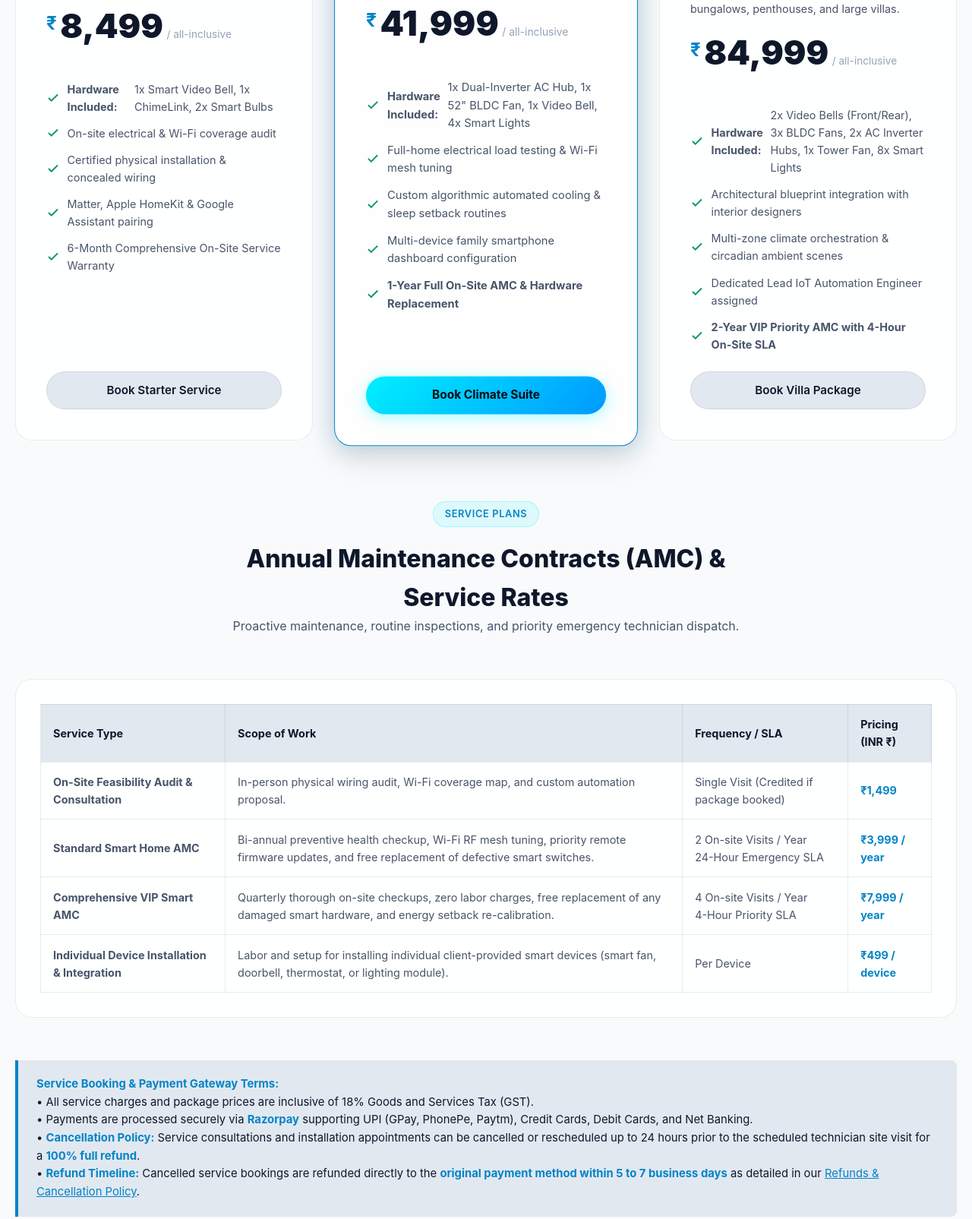
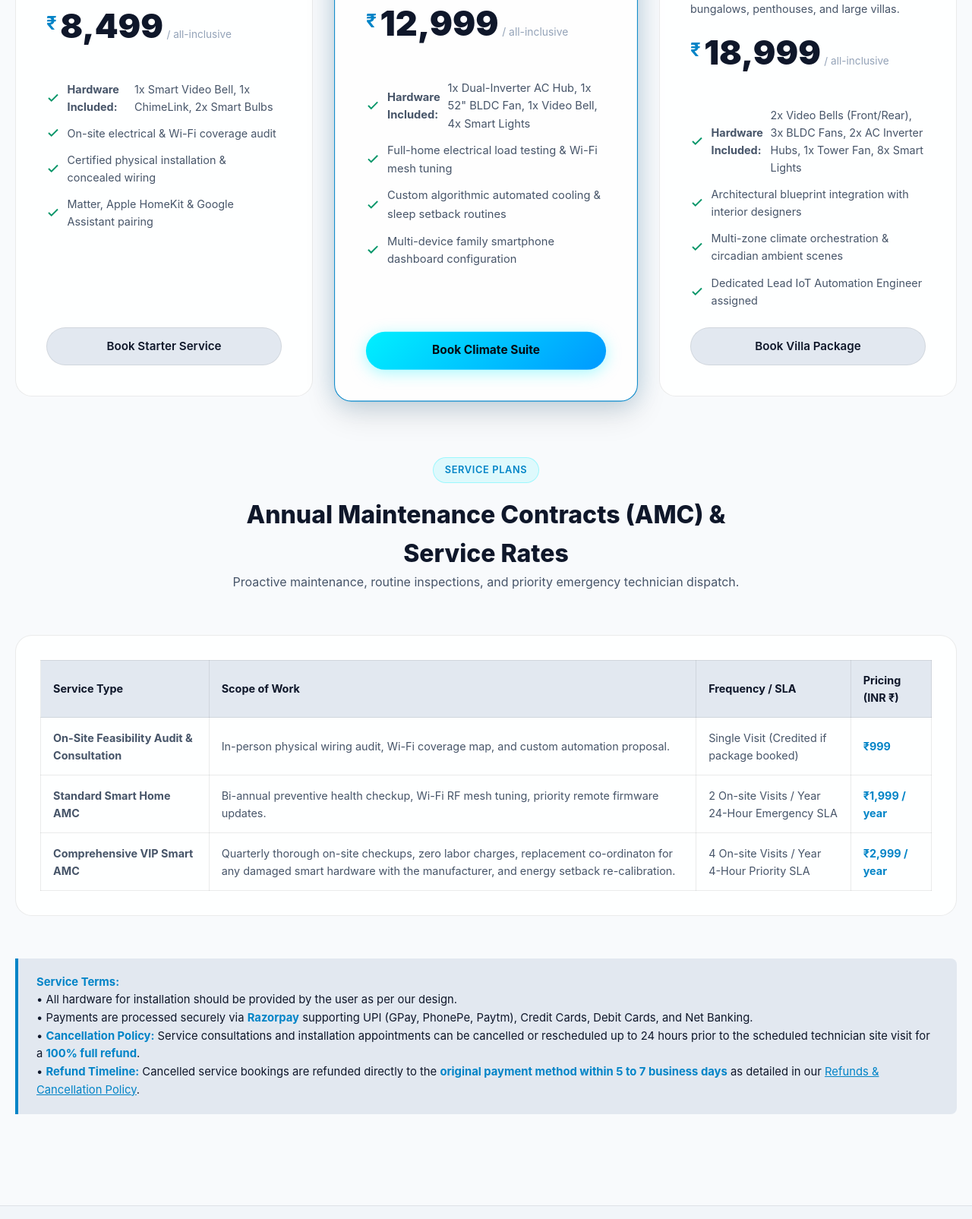
Before and after one commit to swayamsawant42/aegis-smarthome, a plain HTML site: page pricing.html in a window 1280 px wide. Shown: the part 791-2396 px from the top of the page at 76% size. Drawn offline with Linux system fonts and the light colour scheme.

Commit message:
Revise pricing and service descriptions in pricing.html
Updated pricing details for various automation packages and services, including price reductions and feature adjustments.

```diff
--- a/pricing.html
+++ b/pricing.html
@@ -61,7 +61,7 @@
       </div>
       <h1 class="section-title">Automation Packages & Service Pricing</h1>
       <p class="section-subtitle">
-        Turnkey automation services covering site audit, hardware procurement, certified installation, custom scene programming, and ongoing maintenance. All prices inclusive of 18% GST.
+        Turnkey automation services covering site audit, hardware procurement, installation, custom scene programming, and ongoing maintenance. All prices inclusive of 18% GST.
       </p>
     </div>
   </section>
@@ -103,10 +103,6 @@
             <svg width="18" height="18" viewBox="0 0 24 24" fill="none" stroke="currentColor" stroke-width="2.5"><polyline points="20 6 9 17 4 12"/></svg>
             Matter, Apple HomeKit & Google Assistant pairing
           </li>
-          <li>
-            <svg width="18" height="18" viewBox="0 0 24 24" fill="none" stroke="currentColor" stroke-width="2.5"><polyline points="20 6 9 17 4 12"/></svg>
-            6-Month Comprehensive On-Site Service Warranty
-          </li>
         </ul>
         <a href="contact.html" class="btn-secondary" style="width: 100%; text-align: center;">Book Starter Service</a>
       </div>
@@ -118,7 +114,7 @@
         <p class="plan-desc">Full thermal, airflow, security, and lighting automation for 2-3 BHK homes.</p>
         <div class="plan-price-block">
           <span class="plan-currency">₹</span>
-          <span class="plan-amount">41,999</span>
+          <span class="plan-amount">12,999</span>
           <span class="plan-period">/ all-inclusive</span>
         </div>
         <ul class="plan-features-list">
@@ -138,10 +134,6 @@
             <svg width="18" height="18" viewBox="0 0 24 24" fill="none" stroke="currentColor" stroke-width="2.5"><polyline points="20 6 9 17 4 12"/></svg>
             Multi-device family smartphone dashboard configuration
           </li>
-          <li>
-            <svg width="18" height="18" viewBox="0 0 24 24" fill="none" stroke="currentColor" stroke-width="2.5"><polyline points="20 6 9 17 4 12"/></svg>
-            <strong>1-Year Full On-Site AMC & Hardware Replacement</strong>
-          </li>
         </ul>
         <a href="contact.html" class="btn-primary" style="width: 100%; text-align: center;">Book Climate Suite</a>
       </div>
@@ -152,7 +144,7 @@
         <p class="plan-desc">Comprehensive automation engineering for bungalows, penthouses, and large villas.</p>
         <div class="plan-price-block">
           <span class="plan-currency">₹</span>
-          <span class="plan-amount">84,999</span>
+          <span class="plan-amount">18,999</span>
           <span class="plan-period">/ all-inclusive</span>
         </div>
         <ul class="plan-features-list">
@@ -171,10 +163,6 @@
           <li>
             <svg width="18" height="18" viewBox="0 0 24 24" fill="none" stroke="currentColor" stroke-width="2.5"><polyline points="20 6 9 17 4 12"/></svg>
             Dedicated Lead IoT Automation Engineer assigned
-          </li>
-          <li>
-            <svg width="18" height="18" viewBox="0 0 24 24" fill="none" stroke="currentColor" stroke-width="2.5"><polyline points="20 6 9 17 4 12"/></svg>
-            <strong>2-Year VIP Priority AMC with 4-Hour On-Site SLA</strong>
           </li>
         </ul>
         <a href="contact.html" class="btn-secondary" style="width: 100%; text-align: center;">Book Villa Package</a>
@@ -203,34 +191,29 @@
             <td><strong>On-Site Feasibility Audit & Consultation</strong></td>
             <td>In-person physical wiring audit, Wi-Fi coverage map, and custom automation proposal.</td>
             <td>Single Visit (Credited if package booked)</td>
-            <td><strong style="color: var(--accent-cyan);">₹1,499</strong></td>
+            <td><strong style="color: var(--accent-cyan);">₹999</strong></td>
           </tr>
           <tr>
             <td><strong>Standard Smart Home AMC</strong></td>
-            <td>Bi-annual preventive health checkup, Wi-Fi RF mesh tuning, priority remote firmware updates, and free replacement of defective smart switches.</td>
+            <td>Bi-annual preventive health checkup, Wi-Fi RF mesh tuning, priority remote firmware updates.</td>
             <td>2 On-site Visits / Year<br>24-Hour Emergency SLA</td>
-            <td><strong style="color: var(--accent-cyan);">₹3,999 / year</strong></td>
+            <td><strong style="color: var(--accent-cyan);">₹1,999 / year</strong></td>
           </tr>
           <tr>
             <td><strong>Comprehensive VIP Smart AMC</strong></td>
-            <td>Quarterly thorough on-site checkups, zero labor charges, free replacement of any damaged smart hardware, and energy setback re-calibration.</td>
+            <td>Quarterly thorough on-site checkups, zero labor charges, replacement co-ordinaton for any damaged smart hardware with the manufacturer, and energy setback re-calibration.</td>
             <td>4 On-site Visits / Year<br>4-Hour Priority SLA</td>
-            <td><strong style="color: var(--accent-cyan);">₹7,999 / year</strong></td>
+            <td><strong style="color: var(--accent-cyan);">₹2,999 / year</strong></td>
           </tr>
           <tr>
-            <td><strong>Individual Device Installation & Integration</strong></td>
-            <td>Labor and setup for installing individual client-provided smart devices (smart fan, doorbell, thermostat, or lighting module).</td>
-            <td>Per Device</td>
-            <td><strong style="color: var(--accent-cyan);">₹499 / device</strong></td>
-          </tr>
         </tbody>
       </table>
     </div>
 
-    <!-- Service Booking & Payment Terms Compliance Notice -->
+    <!-- User Note-->
     <div class="compliance-callout">
-      <strong>Service Booking & Payment Gateway Terms:</strong><br>
-      • All service charges and package prices are inclusive of 18% Goods and Services Tax (GST).<br>
+      <strong>Service Terms:</strong><br>
+      • All hardware for installation should be provided by the user as per our design.<br>
       • Payments are processed securely via <strong>Razorpay</strong> supporting UPI (GPay, PhonePe, Paytm), Credit Cards, Debit Cards, and Net Banking.<br>
       • <strong>Cancellation Policy:</strong> Service consultations and installation appointments can be cancelled or rescheduled up to 24 hours prior to the scheduled technician site visit for a <strong>100% full refund</strong>.<br>
       • <strong>Refund Timeline:</strong> Cancelled service bookings are refunded directly to the <strong>original payment method within 5 to 7 business days</strong> as detailed in our <a href="refund-policy.html" style="color: var(--accent-cyan); text-decoration: underline;">Refunds & Cancellation Policy</a>.
```
